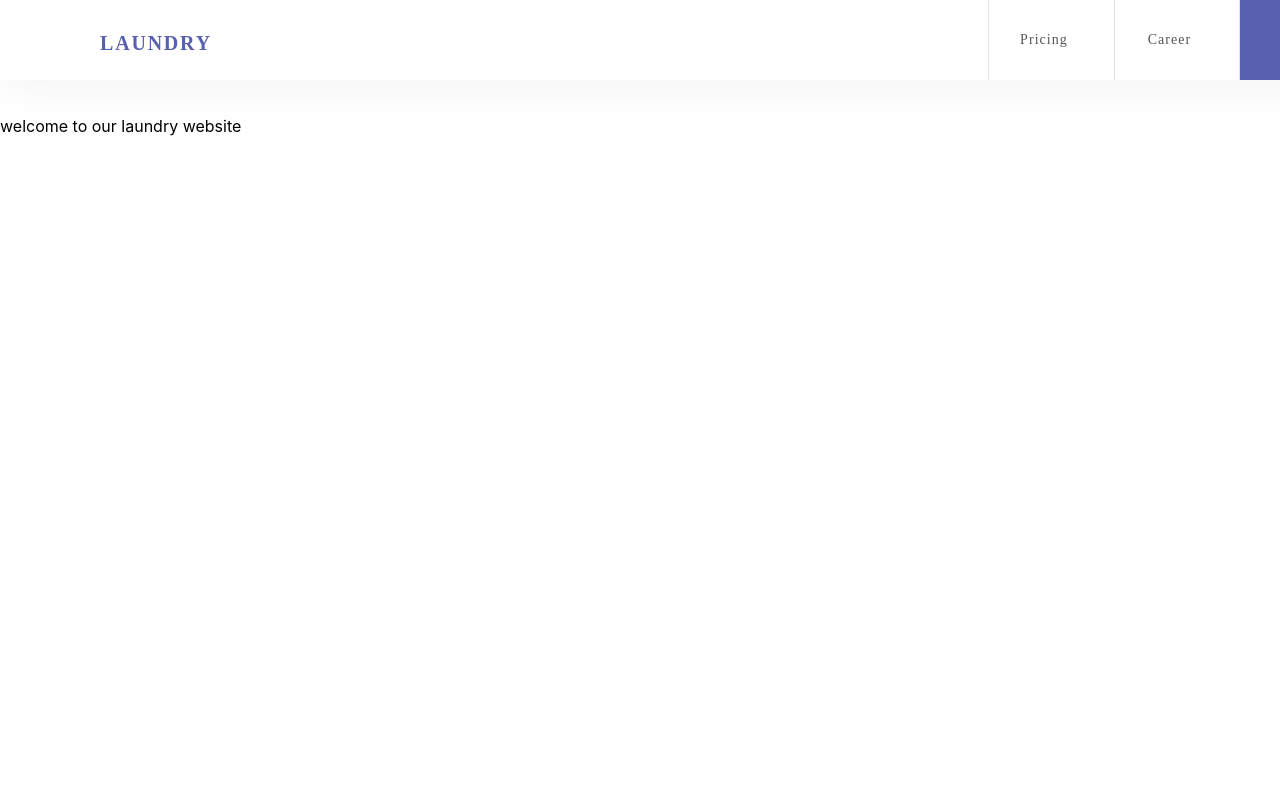
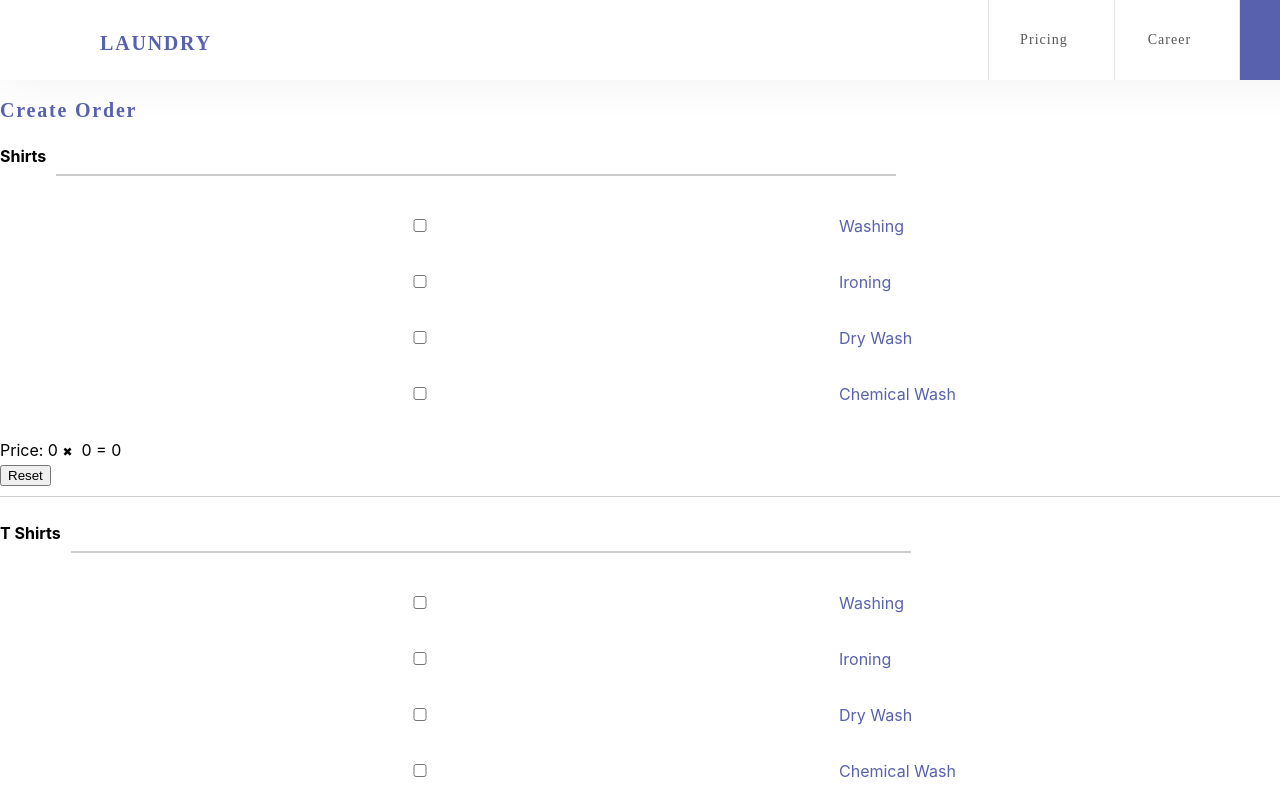
Before and after one commit to rakshitr3/Laundry-Project, a React (Create React App) app in the folder frontend/: page /create in a window 1280 px wide. Shown: the top 800 px of the page. Built offline with nearby package versions, Linux system fonts and the light colour scheme.

Commit message:
added orders section post login

```diff
--- /dev/null
+++ b/frontend/src/Components/CreateOrder.js
@@ -0,0 +1,155 @@
+import React, { useState } from "react";
+import Summary from "./Summary";
+
+const items = ["Shirts", "T Shirts", "Trousers", "Jeans", "Boxers", "Joggers", "Others"];
+const washTypes = ["Washing", "Ironing", "Dry Wash", "Chemical Wash"];
+
+const prices = {
+  Shirts: 20,
+  "T Shirts": 15,
+  Trousers: 25,
+  Jeans: 30,
+  Boxers: 10,
+  Joggers: 100,
+  Others: 50,
+};
+
+const washTypePrices = {
+  Washing: 10,
+  Ironing: 15,
+  "Dry Wash": 20,
+  "Chemical Wash": 25,
+};
+
+function CreateOrder() {
+  const [quantities, setQuantities] = useState({});
+  const [washSelections, setWashSelections] = useState({});
+  const [showSummary, setShowSummary] = useState(false);
+
+  const handleQtyChange = (item, qty) => {
+    const parsedQty = parseInt(qty) || 0;
+    setQuantities({ ...quantities, [item]: parsedQty });
+  };
+
+  const handleWashToggle = (item, type) => {
+    const current = washSelections[item] || [];
+    const updated = current.includes(type)
+      ? current.filter((t) => t !== type)
+      : [...current, type];
+
+    setWashSelections({ ...washSelections, [item]: updated });
+
+    if (!quantities[item] && !current.includes(type)) {
+      setQuantities({ ...quantities, [item]: 1 });
+    }
+  };
+
+  const handleReset = (item) => {
+    setQuantities((prev) => {
+      const updated = { ...prev };
+      delete updated[item];
+      return updated;
+    });
+
+    setWashSelections((prev) => {
+      const updated = { ...prev };
+      delete updated[item];
+      return updated;
+    });
+  };
+
+  const getPrice = (item) => {
+    const qty = quantities[item];
+    const selectedWashes = washSelections[item];
+    if (!qty || !selectedWashes || selectedWashes.length === 0) return 0;
+
+    const basePrice = prices[item];
+    const washExtra = selectedWashes.reduce(
+      (acc, wash) => acc + (washTypePrices[wash] || 0),
+      0
+    );
+
+    return qty * (basePrice + washExtra);
+  };
+
+  const getTotal = () => {
+    return items.reduce((acc, item) => acc + getPrice(item), 0);
+  };
+
+  const selectedItems = items
+    .map((item) => ({
+      type: item,
+      quantity: quantities[item],
+      washType: washSelections[item],
+      price: getPrice(item),
+    }))
+    .filter((item) => item.quantity > 0 && item.washType?.length > 0);
+
+  const handleProceed = () => {
+    setShowSummary(true);
+  };
+
+  return showSummary ? (
+    <Summary
+      items={selectedItems}
+      total={getTotal()}
+      onBack={() => setShowSummary(false)}
+    />
+  ) : (
+    <div>
+      <h2>Create Order</h2>
+      {items.map((item) => (
+        <div key={item} style={{ marginBottom: "20px", borderBottom: "1px solid #ccc", paddingBottom: "10px" }}>
+          <strong>{item}</strong>
+          <input
+            type="number"
+            min="0"
+            value={quantities[item] || ""}
+            onChange={(e) => handleQtyChange(item, e.target.value)}
+            style={{ marginLeft: "10px", marginRight: "10px" }}
+          />
+          {washTypes.map((type) => (
+            <label key={type} style={{ marginRight: "10px" }}>
+              <input
+                type="checkbox"
+                checked={washSelections[item]?.includes(type) || false}
+                onChange={() => handleWashToggle(item, type)}
+              />
+              {type}
+            </label>
+          ))}
+
+         <div>
+  Price: {quantities[item] || 0} <span style={{ fontSize: '12px' }}>✖</span> &nbsp;
+
+  {(quantities[item] && washSelections[item]?.length)
+    ? prices[item] + washSelections[item].reduce((acc, wash) => acc + washTypePrices[wash], 0)
+    : 0
+  } = {getPrice(item)}
+</div>
+ {/*<div>Price: ₹{getPrice(item)}</div>*/}
+
+          <button onClick={() => handleReset(item)} style={{ marginTop: "5px" }}>
+            Reset
+          </button>
+        </div>
+      ))}
+      <div style={{ fontWeight: "bold", marginTop: "20px" }}>
+        Total: ₹{getTotal()}
+      </div>
+
+<button onClick={() => {
+  setQuantities({});
+  setWashSelections({});
+}} style={{ marginTop: "10px", marginRight: "10px" }}>
+  Cancel
+</button>
+
+      <button onClick={handleProceed} style={{ marginTop: "10px" }}>
+        Proceed
+      </button>
+    </div>
+  );
+}
+
+export default CreateOrder;
--- /dev/null
+++ b/frontend/src/Components/Summary.js
@@ -0,0 +1,50 @@
+import React, { useState } from "react";
+import axios from "axios";
+
+function Summary({ items, total, onBack }) {
+  const [address, setAddress] = useState("#223, 10th road, JP Nagar, Bangalore");
+  const pickupCharges = 90;
+  const grandTotal = total + pickupCharges;
+
+  const handleConfirm = async () => {
+    const order = {
+      items,
+      store: "Jp Nagar",
+      storeAddress: "Near Phone booth, 10th road",
+      phone: "9999999999",
+      address,
+      pickupCharges,
+      total: grandTotal,
+    };
+    try {
+      await axios.post("http://localhost:5000/api/orders", order);
+      alert("Order placed!");
+    } catch (error) {
+      console.error("Failed to place order:", error);
+      alert("Failed to place order. Please try again.");
+    }
+  };
+
+  return (
+    <div className="summary-container">
+      <h2>Summary</h2>
+      <ul>
+        {items.map((item, idx) => (
+          <li key={idx}>
+            <strong>{item.type}</strong> - {item.washType.join("/")} - {item.quantity} x{" "}
+            {item.price / item.quantity} = Rs {item.price}
+          </li>
+        ))}
+      </ul>
+      <p>Subtotal: Rs {total}</p>
+      <p>Pickup Charges: Rs {pickupCharges}</p>
+      <h3>Total: Rs {grandTotal}</h3>
+      <p><strong>Address:</strong> {address}</p>
+
+      <button onClick={handleConfirm}>Confirm</button>
+      <button onClick={onBack}>Back</button>
+    </div>
+  );
+}
+
+export default Summary;
--- a/frontend/src/dashboard/secondPage.js
+++ b/frontend/src/dashboard/secondPage.js
@@ -1,15 +1,14 @@
 import React from 'react'
 import DashboardNav from './dashboardNav'
+import CreateOrder from '../Components/CreateOrder'
 
 const SecondPage = () => {
     return (
         <div>
             <DashboardNav />
-            <br/>
-            <div style={{ height: "900px", width: "1400px" }}>
-                <p>welcome to our laundry website</p>
-            </div>
-            =
+
+           <CreateOrder />
+
             <div className='last-footer'>2021 &copy; Laundry</div>
         </div>
     )
```
Also changed, not shown: 2 other files (tests, documents, lock files or other folders).
